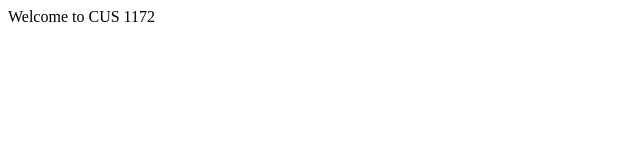
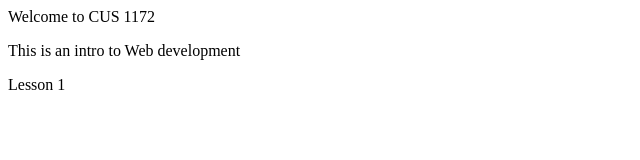
Before and after one commit to christoforou/CUS1172_chris, a plain HTML site: page milestone1/index.html in a window 1280 px wide. Shown: the whole page, without its empty margins (0-640 px from the left). Drawn offline with Linux system fonts and the light colour scheme.

Commit message:
Update index.html

```diff
--- a/milestone1/index.html
+++ b/milestone1/index.html
@@ -1,8 +1,10 @@
 <html>
+    <body>
+        <p>Welcome to CUS 1172</p>
 
-  <body>
-    <p>
-      Welcome to CUS 1172
-    </p>
-  </body>
+        <p>This is an intro to Web development</p>
+
+        <p>Lesson 1</p>
+
+    </body>
 </html>
```
